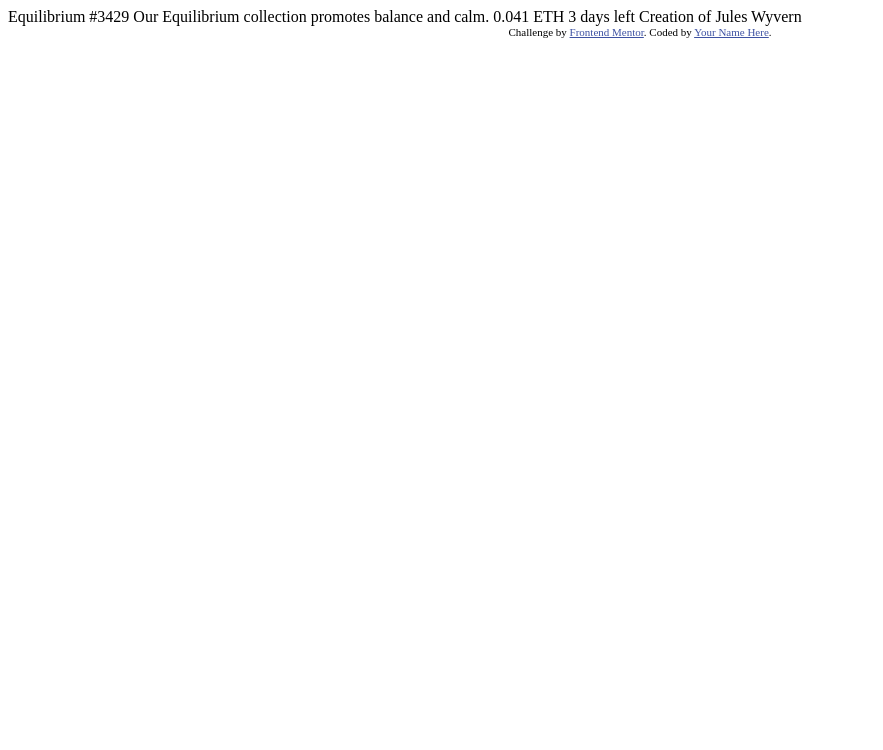
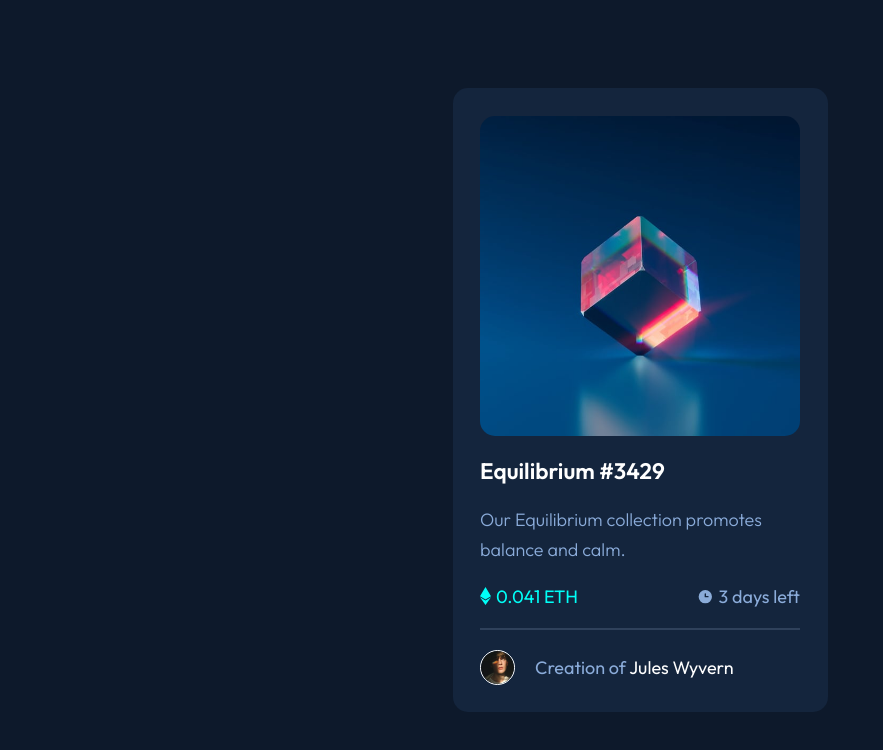
Before and after one commit to ylmzcbk/fem-nft-preview-card-component, a plain HTML site: page index.html in a window 1280 px wide. Shown: the whole page, without its empty margins (0-883 px from the left). Drawn offline with Linux system fonts and the light colour scheme.

Commit message:
Finalized the design and structure

```diff
--- a/index.html
+++ b/index.html
@@ -1,33 +1,52 @@
 <!DOCTYPE html>
 <html lang="en">
   <head>
-  <meta charset="UTF-8">
-  <meta name="viewport" content="width=device-width, initial-scale=1.0"> <!-- displays site properly based on user's device -->
-
-  <link rel="icon" type="image/png" sizes="32x32" href="./images/favicon-32x32.png">
-
+    <meta charset="UTF-8" />
+    <meta http-equiv="X-UA-Compatible" content="IE=edge" />
+    <meta name="viewport" content="width=device-width, initial-scale=1.0" />
+    <link
+      rel="icon"
+      type="image/png"
+      sizes="32x32"
+      href="./images/favicon-32x32.png"
+    />
+    <link rel="stylesheet" href="./style.css" />
     <title>Frontend Mentor | NFT preview card component</title>
-
-  <!-- Feel free to remove these styles or customise in your own stylesheet 👍 -->
-  <style>
-    .attribution { font-size: 11px; text-align: center; }
-    .attribution a { color: hsl(228, 45%, 44%); }
-  </style>
   </head>
   <body>
-
-  Equilibrium #3429
-
+    <main class="card">
+      <img
+        class="card__image"
+        src="./images/image-equilibrium.jpg"
+        alt="Equilibrium design image"
+      />
+      <section class="card__text-content">
+        <h1 class="card__title">Equilibrium #3429</h1>
+        <p class="card__description">
           Our Equilibrium collection promotes balance and calm.
-
-  0.041 ETH
-  3 days left
-
-  Creation of Jules Wyvern
-
-  <div class="attribution">
-    Challenge by <a href="https://www.frontendmentor.io?ref=challenge" target="_blank">Frontend Mentor</a>.
-    Coded by <a href="#">Your Name Here</a>.
+        </p>
+        <section class="card__bottom">
+          <div class="card__price">
+            <img src="./images/icon-ethereum.svg" aria-hidden="true" />
+            <p>0.041 ETH</p>
           </div>
+          <div class="card__expiration">
+            <img src="./images/icon-clock.svg" aria-hidden="true" />
+            <p>3 days left</p>
+          </div>
+        </section>
+        <hr class="card__line" />
+        <section class="card__artist-profile">
+          <img
+            class="card__artist-image"
+            src="./images/image-avatar.png"
+            alt="Card artist picture"
+          />
+          <p class="card__artist-presentation">
+            Creation of <span class="card__artist-name">Jules Wyvern</span>
+          </p>
+        </section>
+      </section>
+    </main>
   </body>
 </html>
--- /dev/null
+++ b/style.css
@@ -0,0 +1,119 @@
+@import url("https://fonts.googleapis.com/css2?family=Outfit:wght@300;400;600&display=swap");
+
+:root {
+  /* Colors */
+  --color-soft-blue: hsl(215, 51%, 70%);
+  --color-cyan: hsl(178, 100%, 50%);
+  --color-very-dark-blue-main: hsl(217, 54%, 11%);
+  --color-very-dark-blue-card: hsl(216, 50%, 16%);
+  --color-very-dark-blue-line: hsl(215, 32%, 27%);
+  --color-white: hsl(0, 0%, 100%);
+
+  /* Fonts */
+  --font-outfit: "Outfit", sans-serif;
+  --font-weight-thin: 300;
+  --font-weight-regular: 400;
+  --font-weight-bold: 600;
+}
+
+* {
+  margin: 0;
+  padding: 0;
+  box-sizing: border-box;
+}
+
+html {
+  font-size: 62.5%;
+}
+
+body {
+  display: flex;
+  justify-content: center;
+  align-items: center;
+  min-height: 100vh;
+
+  background-color: var(--color-very-dark-blue-main);
+  color: var(--color-white);
+  font-family: var(--font-outfit);
+  font-size: 1.8rem;
+}
+
+.card {
+  display: flex;
+  flex-direction: column;
+  gap: 2rem;
+
+  background-color: var(--color-very-dark-blue-card);
+  border-radius: 1.5rem;
+  max-width: 37.5rem;
+  padding: 2.75rem;
+}
+
+.card__image {
+  max-width: 100%;
+  border-radius: 1.5rem;
+}
+
+.card__text-content {
+  display: flex;
+  flex-direction: column;
+  gap: 2rem;
+}
+
+.card__title {
+  font-size: 2.25rem;
+  font-weight: var(--font-weight-bold);
+}
+
+.card__description {
+  color: var(--color-soft-blue);
+  font-weight: var(--font-weight-thin);
+  line-height: 3rem;
+}
+
+.card__bottom {
+  display: flex;
+  justify-content: space-between;
+}
+
+.card__price {
+  display: flex;
+  justify-content: center;
+  align-items: center;
+  gap: 0.5rem;
+  color: var(--color-cyan);
+}
+
+.card__expiration {
+  display: flex;
+  justify-content: center;
+  align-items: center;
+  gap: 0.5rem;
+  color: var(--color-soft-blue);
+}
+
+.card__line {
+  border: 0.1rem solid var(--color-very-dark-blue-line);
+}
+
+.card__artist-profile {
+  display: flex;
+  align-items: center;
+  gap: 2rem;
+}
+
+.card__artist-image {
+  width: 3.5rem;
+  height: 3.5rem;
+  border-radius: 50%;
+
+  border: 0.1rem solid var(--color-white);
+}
+
+.card__artist-presentation {
+  color: var(--color-soft-blue);
+}
+
+.card__artist-name {
+  color: var(--color-white);
+}
```
Lines whose indentation alone changed are shown as unchanged.
